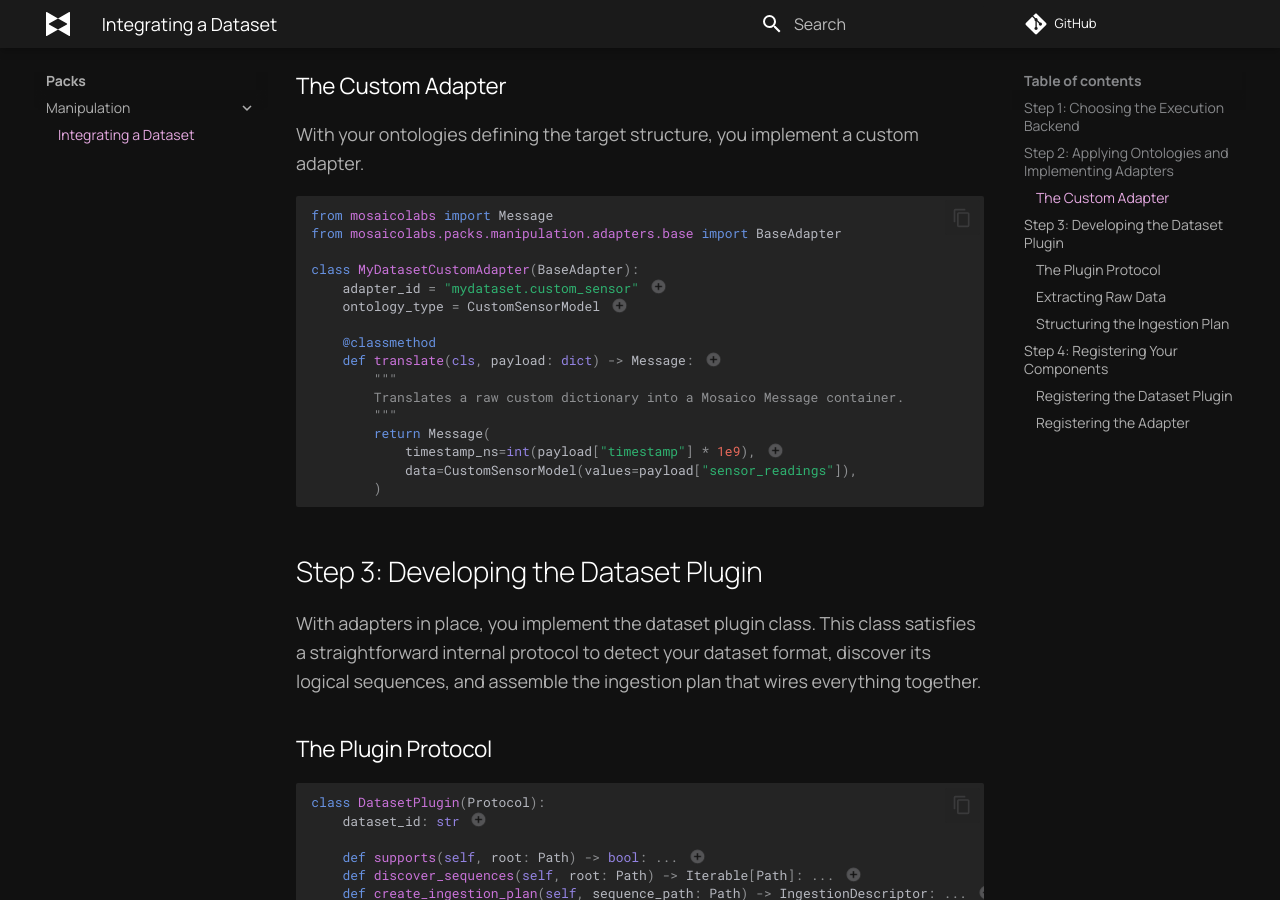
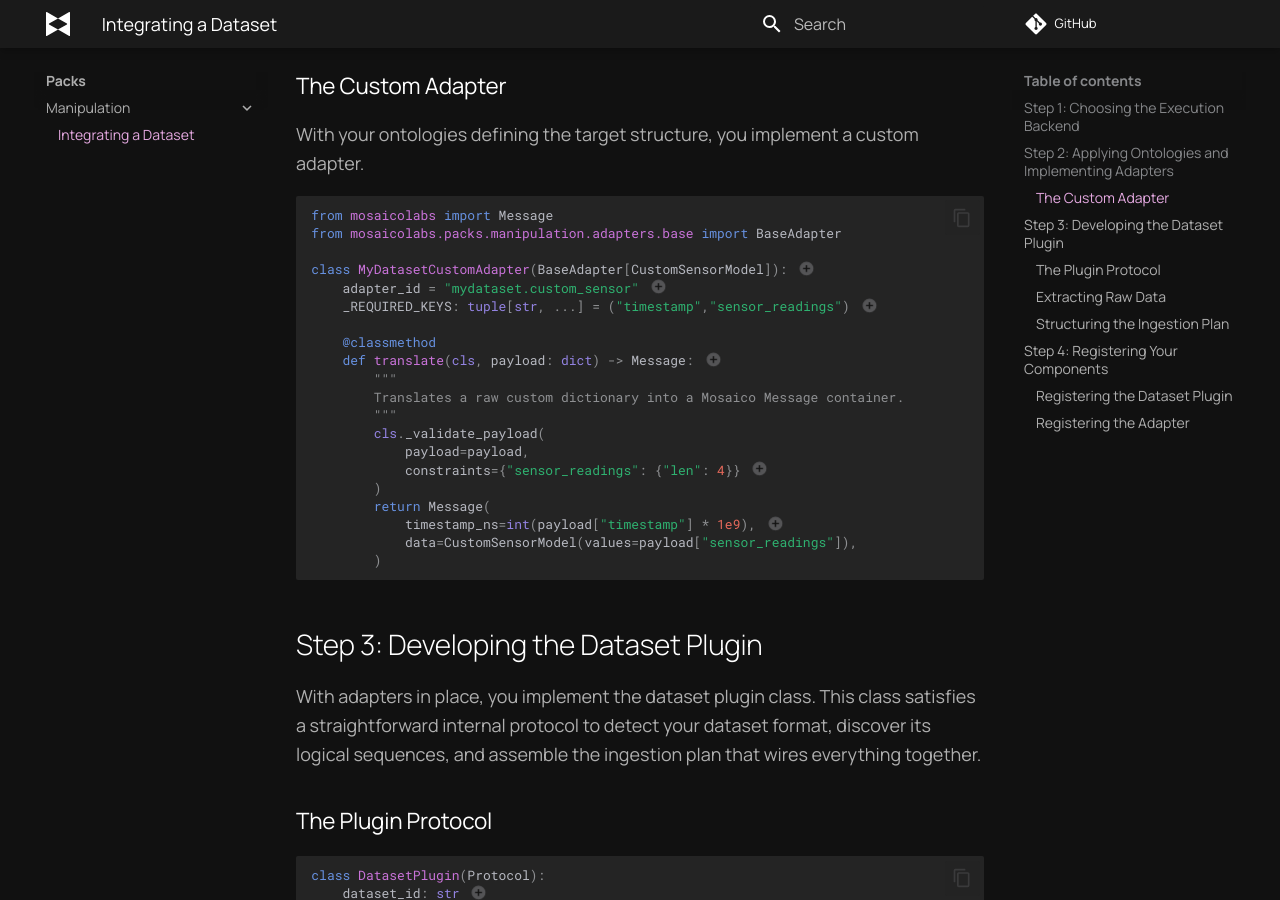
Before and after one commit to mosaico-labs/mosaico-alchemy, an MkDocs documentation site: the page built from doc/docs/packs/manipulation/extending.md, in a window 1280 px wide and 900 px high, scrolled down 1325 px. Built offline with MkDocs 1.6.1 and Material for MkDocs 9.7.7, drawn with Linux system fonts in a browser that asks for light colours; comment, search, counter and statistics services are not loaded.

````diff
--- a/doc/docs/packs/manipulation/extending.md
+++ b/doc/docs/packs/manipulation/extending.md
@@ -36,25 +36,31 @@
 from mosaicolabs import Message
 from mosaicolabs.packs.manipulation.adapters.base import BaseAdapter
 
-class MyDatasetCustomAdapter(BaseAdapter):
-    adapter_id = "mydataset.custom_sensor" # (1)!
-    ontology_type = CustomSensorModel # (2)!
+class MyDatasetCustomAdapter(BaseAdapter[CustomSensorModel]): # (1)!
+    adapter_id = "mydataset.custom_sensor" # (2)!
+    _REQUIRED_KEYS: tuple[str, ...] = ("timestamp","sensor_readings") # (3)!
 
     @classmethod
-    def translate(cls, payload: dict) -> Message: # (3)!
+    def translate(cls, payload: dict) -> Message: # (4)!
         """
         Translates a raw custom dictionary into a Mosaico Message container.
         """
+        cls._validate_payload(
+            payload=payload,
+            constraints={"sensor_readings": {"len": 4}} # (5)!
+        )
         return Message(
-            timestamp_ns=int(payload["timestamp"] * 1e9), # (4)!
+            timestamp_ns=int(payload["timestamp"] * 1e9), # (6)!
             data=CustomSensorModel(values=payload["sensor_readings"]),
         )
 ```
 
-1. The global identifier that will be referenced by name in your `TopicDescriptor`.
-2. The Mosaico ontology type (defined from the base `Serializable` structures) that this adapter handles.
-3. This is the heart of the translator. An adapter receives the raw payload dictionary from your custom iterator and returns an instantiated Mosaico message.
-4. Accurate conversion from arbitrary time structures into native Mosaico nanosecond formats.
+1. The Mosaico ontology type (defined from the base `Serializable` structures) that this adapter handles.
+2. The global identifier that will be referenced by name in your `TopicDescriptor`.
+3. Define the fields required in the payload, to be validated in the `translate` function via `cls._validate_payload`.
+4. This is the heart of the translator. An adapter receives the raw payload dictionary from your custom iterator and returns an instantiated Mosaico message.
+5. Set the constraints to expected list size to 4.
+6. Conversion from arbitrary time structures into native Mosaico nanosecond formats.
 
 ## Step 3: Developing the Dataset Plugin
 
````
Also changed, not shown: 2 other files.
